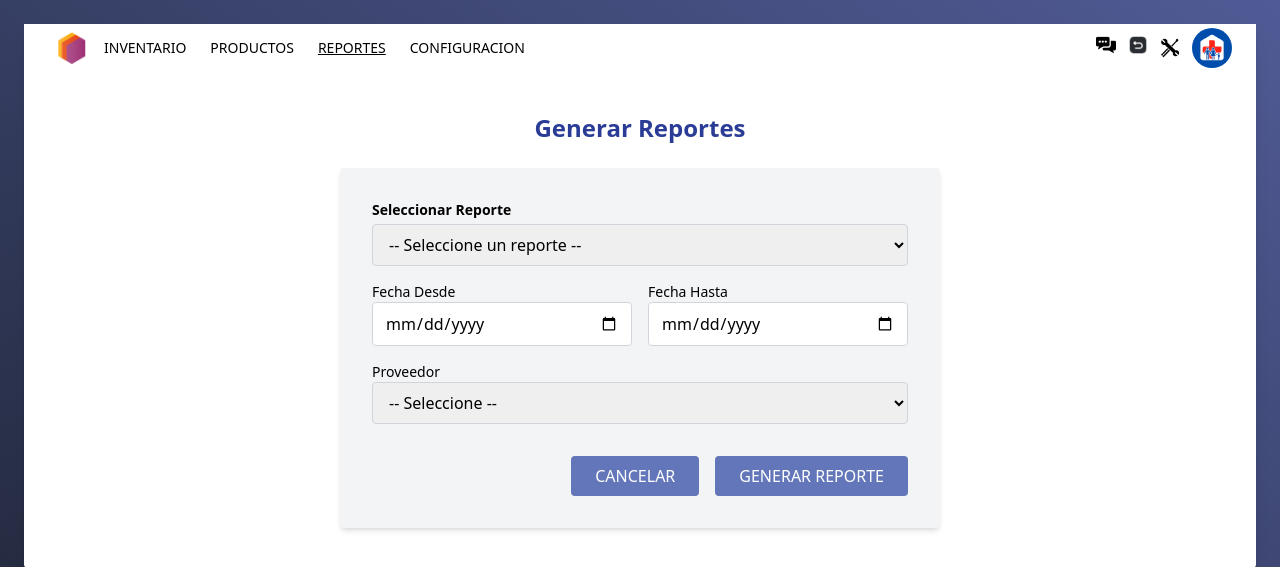
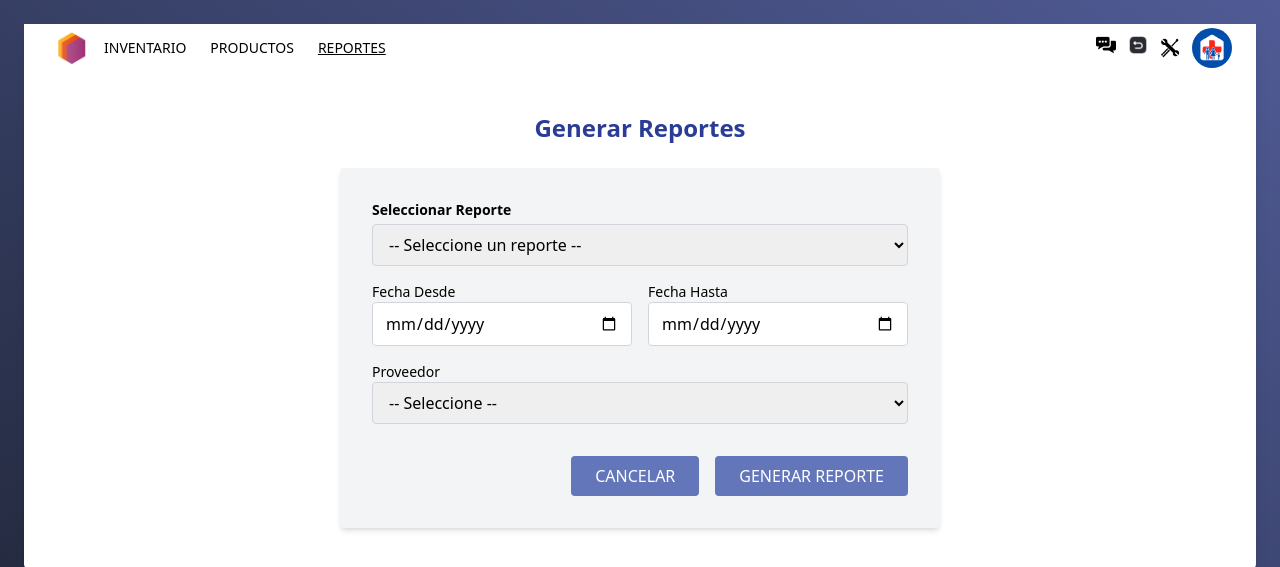
Before and after one commit to SOLWEB265/BoticasSaludBienestar, a PHP site: page /reportes.php in a window 1280 px wide. Shown: the top 567 px of the page. Run offline with PHP 8.4, Linux system fonts and the light colour scheme; the visitor is signed in with stand-in values (Sample User, id 1); data that the repository does not hold is empty; some libraries are stand-ins or nearby versions.

Commit message:
ultimo idp

```diff
--- a/inventario.php
+++ b/inventario.php
@@ -315,7 +315,7 @@ if ($result_proveedores->num_rows > 0) {
           <a href="inventario.php" class="hover:underline">INVENTARIO</a>
           <a href="productos.php" class="hover:underline">PRODUCTOS</a>
           <a href="reportes.php" class="hover:underline">REPORTES</a>
-          <a href="#" class="hover:underline">CONFIGURACION</a>
+         <!--  <a href="#" class="hover:underline">CONFIGURACION</a> -->
         </nav>
       </div>
       <div class="flex items-center gap-3 ">
--- a/productos.php
+++ b/productos.php
@@ -316,7 +316,7 @@ if ($result_proveedores->num_rows > 0) {
                     <a href="inventario.php" class="hover:underline">INVENTARIO</a>
                     <a href="productos.php" class="hover:underline">PRODUCTOS</a>
                     <a href="reportes.php" class="hover:underline">REPORTES</a>
-                    <a href="configuracion.ph" class="hover:underline">CONFIGURACION</a>
+                    <!--  <a href="#" class="hover:underline">CONFIGURACION</a> -->
                 </nav>
             </div>
             <div class="flex items-center gap-3 ">
--- a/reportes.php
+++ b/reportes.php
@@ -199,7 +199,7 @@ if ($result_proveedores->num_rows > 0) {
           <a href="inventario.php" class="hover:underline">INVENTARIO</a>
           <a href="productos.php" class="hover:underline">PRODUCTOS</a>
           <a href="reportes.php" class="hover:underline underline">REPORTES</a>
-          <a href="#" class="hover:underline">CONFIGURACION</a>
+          <!--  <a href="#" class="hover:underline">CONFIGURACION</a> -->
         </nav>
       </div>
       <div class="flex items-center gap-3 ">
```
